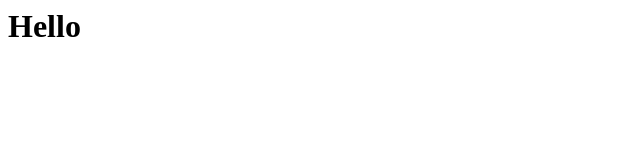
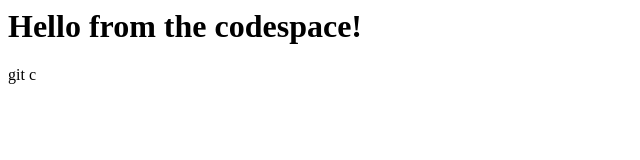
Before and after one commit to NishaWoods/skills-code-with-codespaces, a plain HTML site: page index.html in a window 1280 px wide. Shown: the whole page, without its empty margins (0-640 px from the left). Drawn offline with Linux system fonts and the light colour scheme.

Commit message:
Adding hello from the codespace!

```diff
--- a/index.html
+++ b/index.html
@@ -1,3 +1,3 @@
 <html>
-  <h1>Hello</h1>
+  <h1>Hello from the codespace!</h1>git c
 </html>
```
